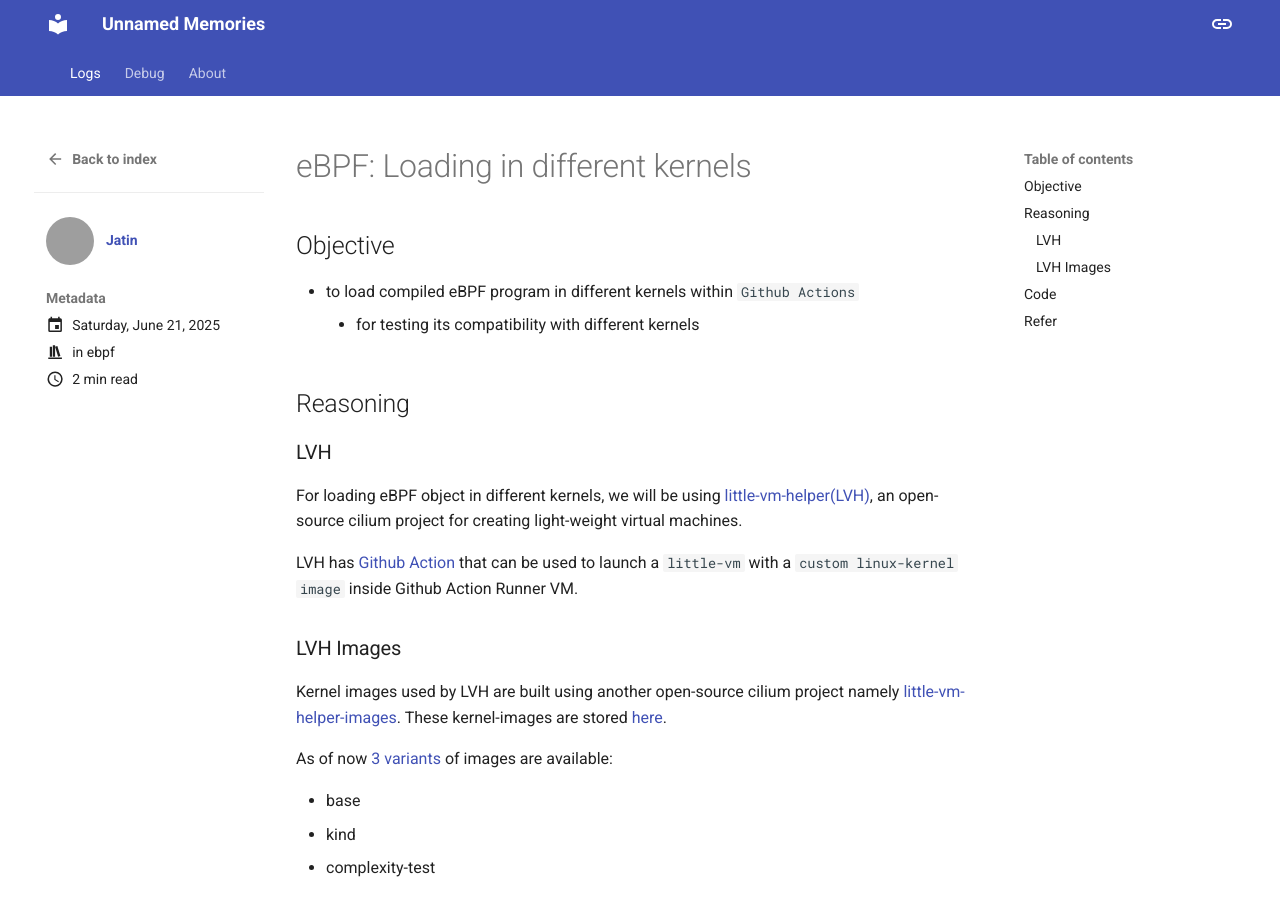
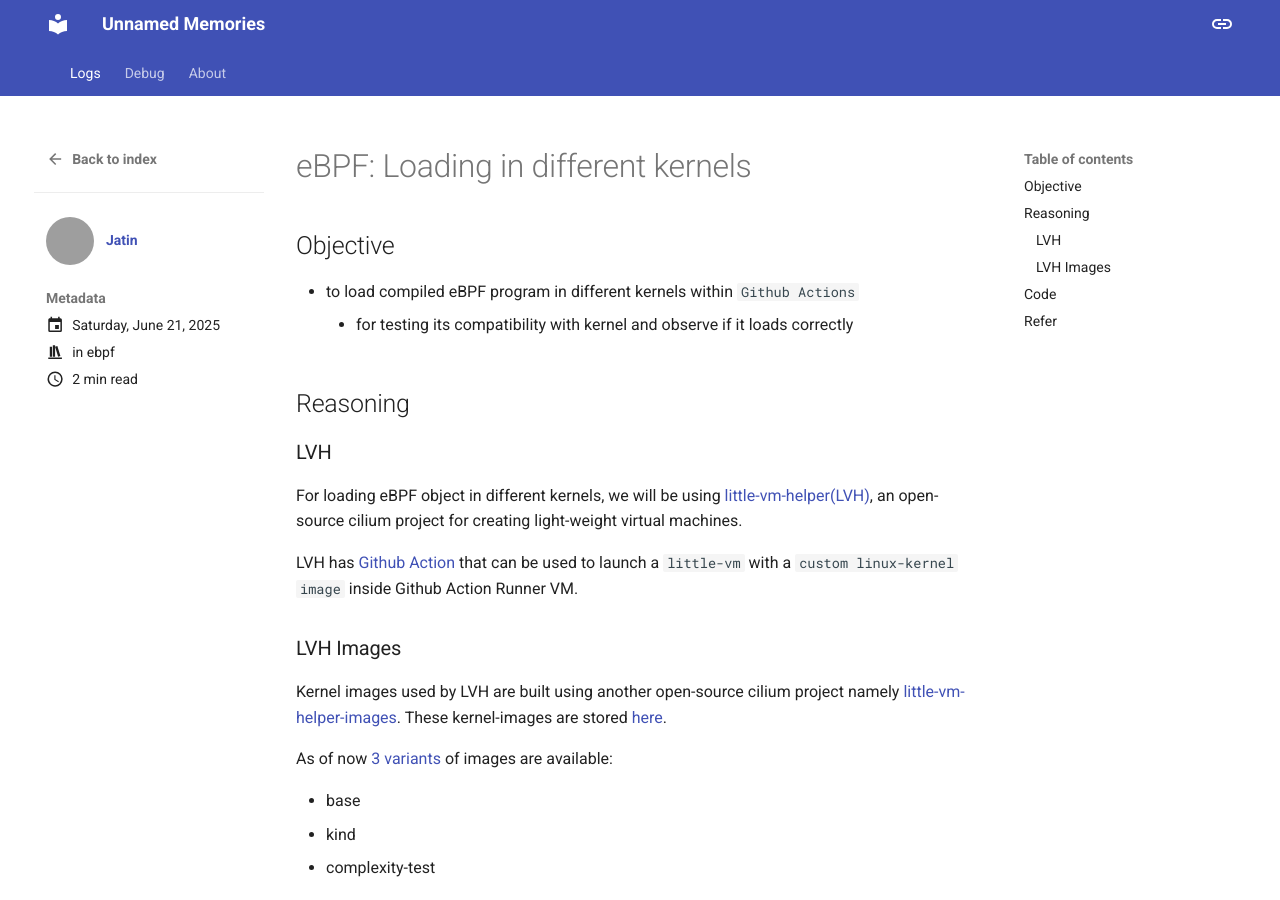
Before and after one commit to h0x0er/h0x0er.github.io, an MkDocs documentation site: the page built from docs/blog/posts/ebpf-loading.md, in a window 1280 px wide and 900 px high. Built offline with MkDocs 1.6.1 and Material for MkDocs 9.7.7, drawn with Linux system fonts in a browser that asks for light colours; emoji names are drawn with the system emoji font; grey boxes are pictures that could not be loaded.

Commit message:
memories: fix

```diff
--- a/docs/blog/posts/ebpf-loading.md
+++ b/docs/blog/posts/ebpf-loading.md
@@ -12,7 +12,7 @@ categories:
 ## Objective
 
 - to load compiled eBPF program in different kernels within `Github Actions`
-    - for testing its compatibility with different kernels
+    - for testing its compatibility with kernel and observe if it loads correctly
 
 <!-- more -->
 
```
